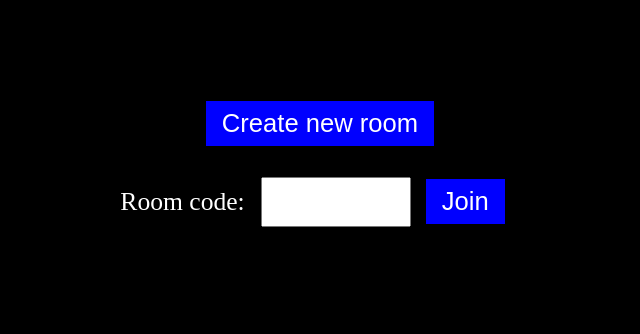
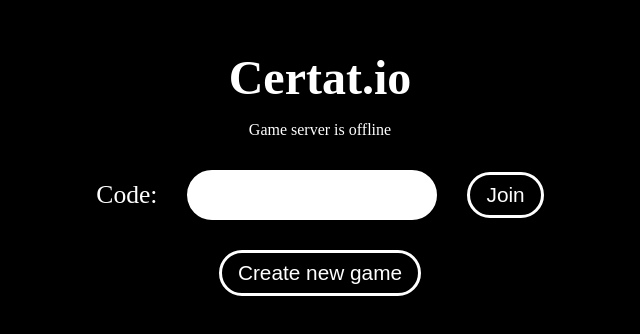
Before and after one commit to danielfazlijevic/certatio-front, a plain HTML site: page index.html in a window 1280 px wide. Shown: the part 236-570 px from the top of the page, without its empty margins (320-960 px from the left). Drawn offline with nearby package versions, Linux system fonts and the light colour scheme; no server answers.

Commit message:
promena lobby dizajna

```diff
--- a/index.html
+++ b/index.html
@@ -10,12 +10,14 @@
 
 <body>
   <div class="lobby" id="lobby">
-    <button id="create-room-btn">Create new room</button>
+    <h1>Certat.io</h1>
+    <p id="player-id-paragraph">Game server is offline</p>
     <div class="join-room-div">
-      <p>Room code:</p>
+      <p>Code:</p>
       <input type="text" id="room-code" />
       <button id="join-room-btn">Join</button>
     </div>
+    <button id="create-room-btn">Create new game</button>
   </div>
   <div class="game">
     <div class="lanes">
--- a/main.js
+++ b/main.js
@@ -3,6 +3,8 @@ const socket = io("http://localhost:3000");
 socket.on("welcome", (data) => {
   console.log(data);
   console.log("id korisnika je", socket.id);
+  document.getElementById("player-id-paragraph").innerHTML =
+    "Socket ID: " + socket.id;
 });
 
 const createRoomBtn = document.querySelector("#create-room-btn");
@@ -19,28 +21,26 @@ joinRoomBtn.addEventListener("click", () => {
   socket.emit("room:join", roomCodeInput.value);
 });
 
-
 //povratne informacije o kreiranoj sobi
 socket.on("room:created", (data) => {
   //   const roomCode = data.roomCode;
   console.log("You have joined room", data);
 
-  document.getElementById('lobby').style.display = 'none';
+  document.getElementById("lobby").style.display = "none";
 });
 
 //povratne informacije o uspesnoj konekciji u sobu
 socket.on("room:joined", (data) => {
-
   console.log("You have joined room", data);
-  document.getElementById('lobby').style.display = 'none';
+  document.getElementById("lobby").style.display = "none";
 });
 
 //informacije o novom korisniku u sobi u kojoj je trenutni korisnik
 socket.on("room:userJoined", (userID) => {
   console.log("User", userID, "has joined the room.");
-})
+});
 
+//notifikacija izlaska iz sobe
 socket.on("room:userLeft", (userID) => {
-
   console.log("User", userID, "has left the room.");
-})
+});
--- a/style.css
+++ b/style.css
@@ -28,17 +28,33 @@ body {
 
 button {
   padding: 8px 16px;
-  background: blue;
+  background: none;
   color: white;
   border: 0;
   outline: 0;
-  font-size: 1.6rem;
+  font-size: 1.3rem;
   margin: 15px;
+  border: 3px solid rgb(255, 255, 255);
+  border-radius: 35px;
+}
+
+button:hover {
+  color: black;
+  background: white;
 }
 
 input {
   padding: 5px 10px;
   font-size: 1.6rem;
+  border-radius: 35px;
+  border: 3px solid rgb(255, 255, 255);
+}
+
+#room-code {
+  /*input style*/
+  width: 250px;
+  height: 50px;
+  margin: 15px;
 }
 
 .lanes {
@@ -116,10 +132,11 @@ input {
 
 }
 
+.join-room-div p {
+  margin: 15px;
+}
 
-#room-code {
-  /*input style*/
-  width: 150px;
-  height: 50px;
-  margin-left: 16px;
+.lobby h1 {
+  font-size: 3rem;
+  margin-bottom: 0px;
 }
```
